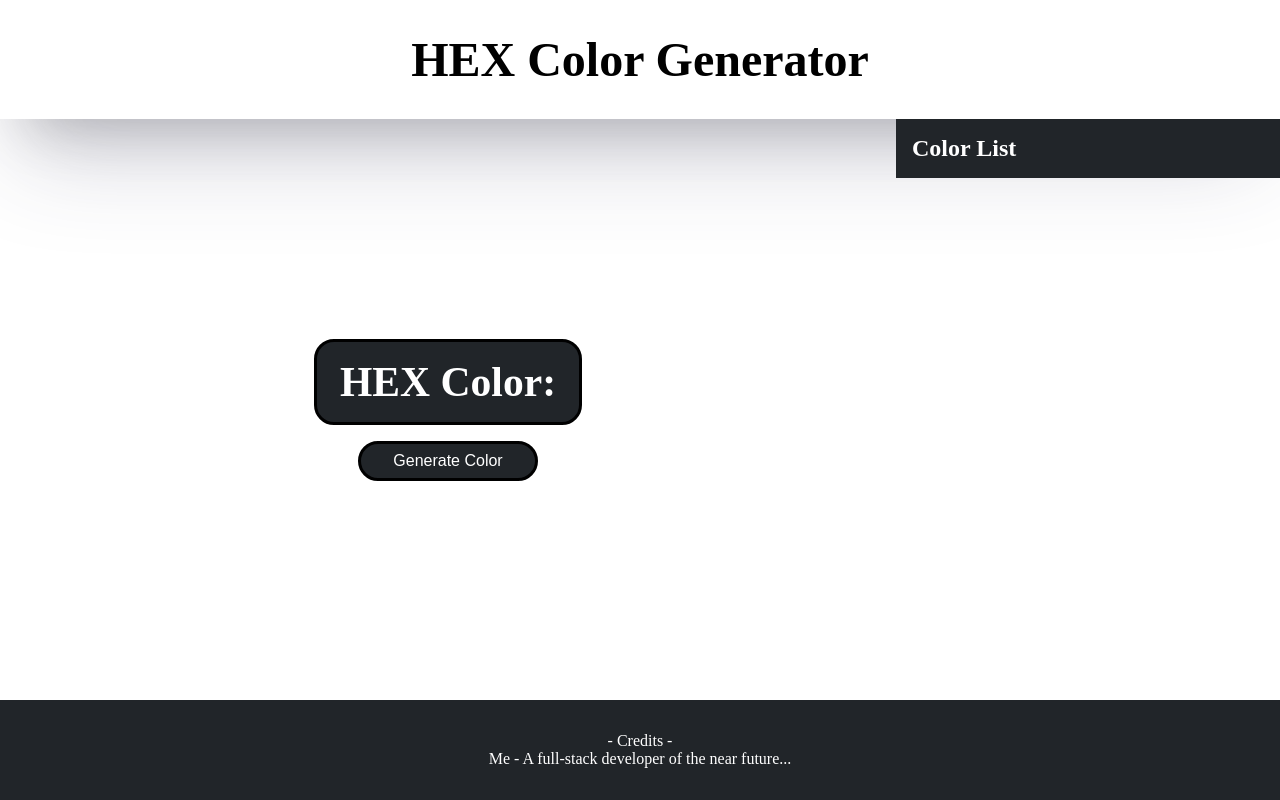
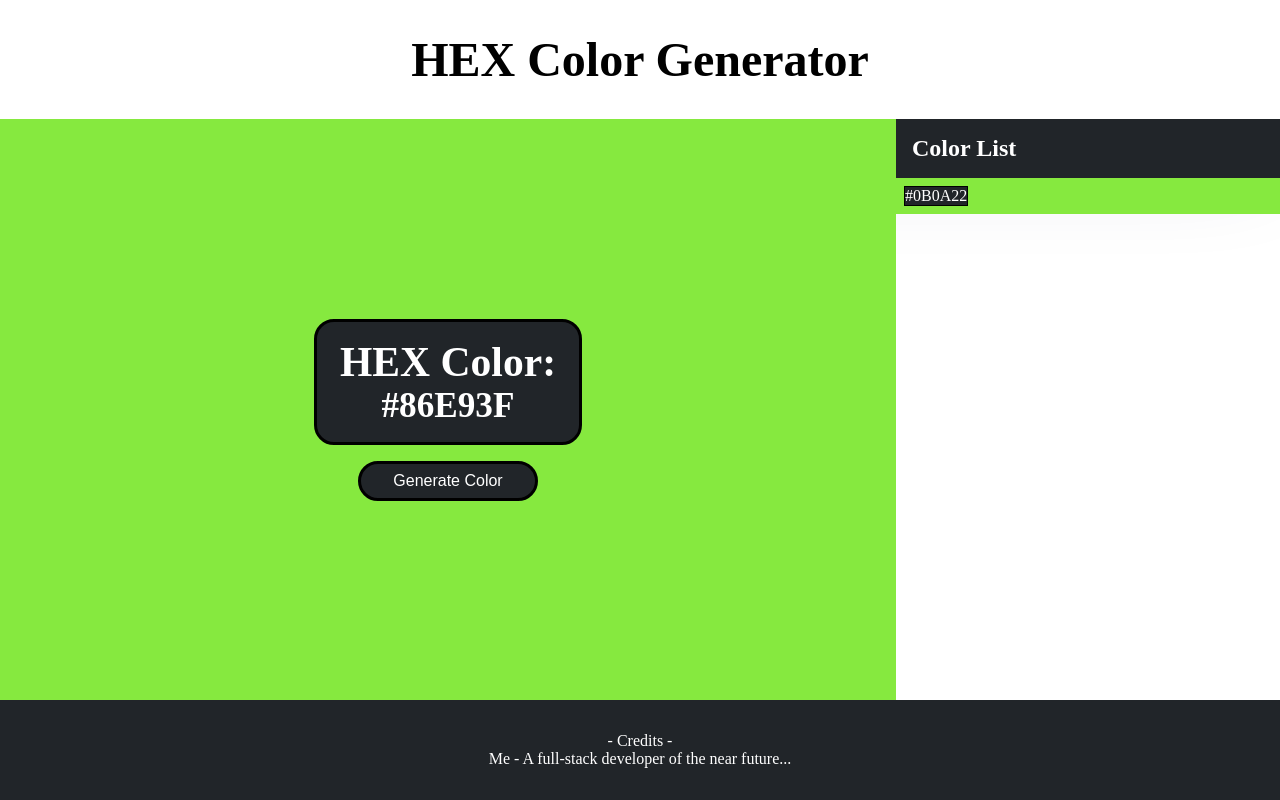
Before and after one commit to ATErcan/hex-color-generator, a plain HTML site: page index.html in a window 1280 px wide. Both pictures are taken after a click on the button "Generate Color". Drawn offline with Linux system fonts and the light colour scheme.

Commit message:
color generate done

```diff
--- a/app.js
+++ b/app.js
@@ -0,0 +1,47 @@
+const hexItems = [0, 1, 2, 3, 4, 5, 6, 7, 8, 9, "A", "B", "C", "D", "E", "F"];
+
+const backgroundOutput = document.querySelector(".color-container");
+const colorText = document.querySelector(".color");
+const generateButton = document.querySelector(".btn");
+const list = document.querySelector(".color-list");
+
+// Function to generate random hex color
+const getRandomColor = () => {
+  let color = "#";
+  for (let i = 0; i < 6; i++) {
+    color += hexItems[Math.floor(Math.random() * hexItems.length)];
+  }
+  colorText.innerText = color;
+  backgroundOutput.style.backgroundColor = color;
+
+  return color;
+};
+
+// Function to add the generated colors to list
+const addToList = () => {
+  const listItem = document.createElement("li");
+  listItem.classList.add("li");
+  list.prepend(listItem);
+  const listColor = document.createElement("p");
+  listColor.classList.add("list-color");
+  listItem.appendChild(listColor);
+  listColor.innerText = getRandomColor();
+  listItem.style.backgroundColor = getRandomColor();
+};
+
+generateButton.addEventListener("click", (e) => {
+  e.preventDefault();
+  addToList();
+});
+
+/* colorText.addEventListener("click", () => {
+  document.execCommand("copy");
+});
+
+colorText.addEventListener("copy", (e) => {
+  e.preventDefault();
+  if (e.clipboardData) {
+    e.clipboardData.setData("text/plain", colorText.textContent);
+  }
+});
+ */
--- a/style.css
+++ b/style.css
@@ -51,11 +51,22 @@ main .color-container .generate-color .btn {
 }
 main .generated-colors {
   width: 30%;
+  overflow: auto;
 }
 main .generated-colors h2 {
   background-color: #212529;
   padding: 1rem;
-  margin-bottom: 1rem;
+}
+main .generated-colors .color-list {
+  list-style-type: none;
+}
+.li {
+  padding: 0.5rem 0.5rem;
+}
+.list-color {
+  width: max-content;
+  background-color: #212529;
+  border: 1px solid #000;
 }
 
 footer {
```
